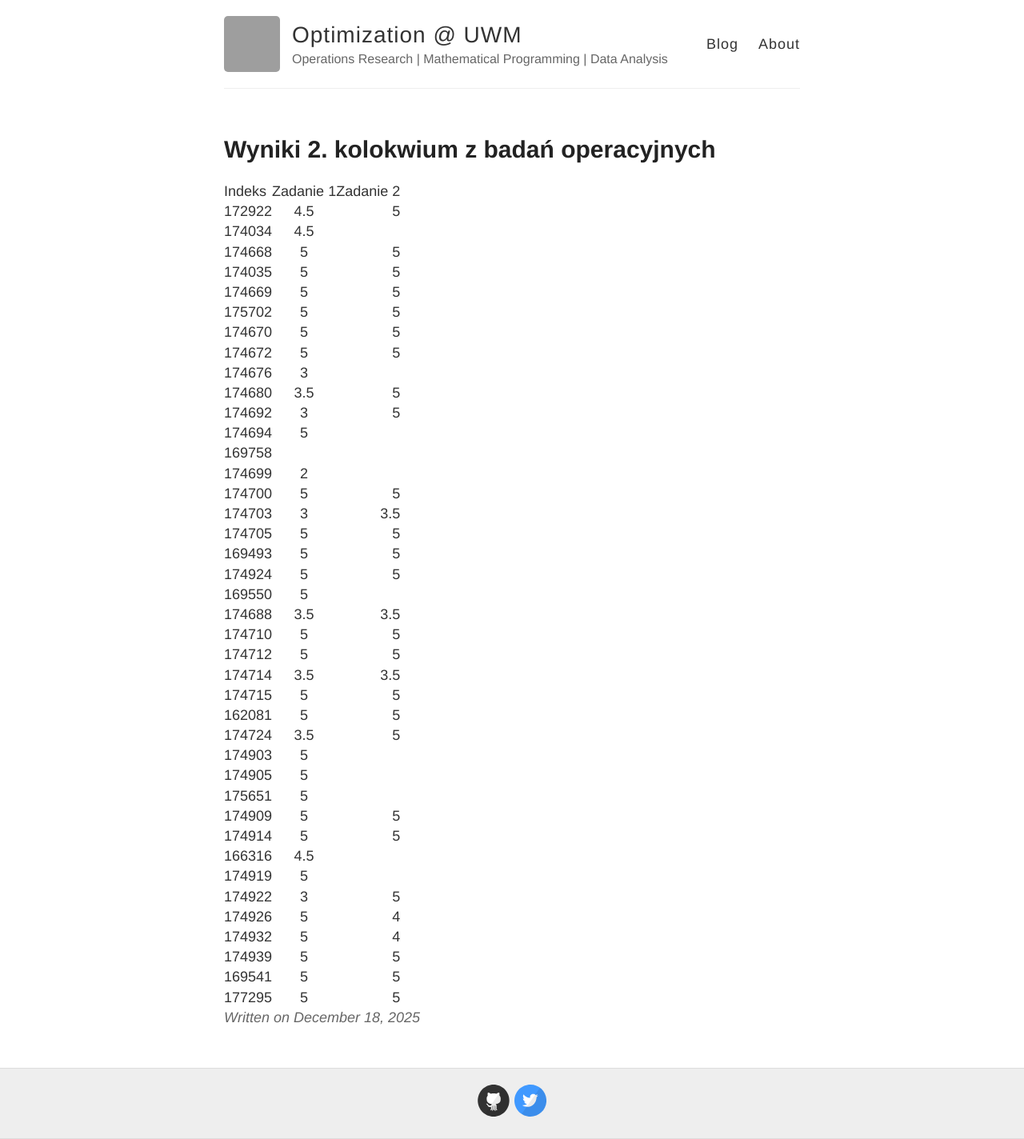
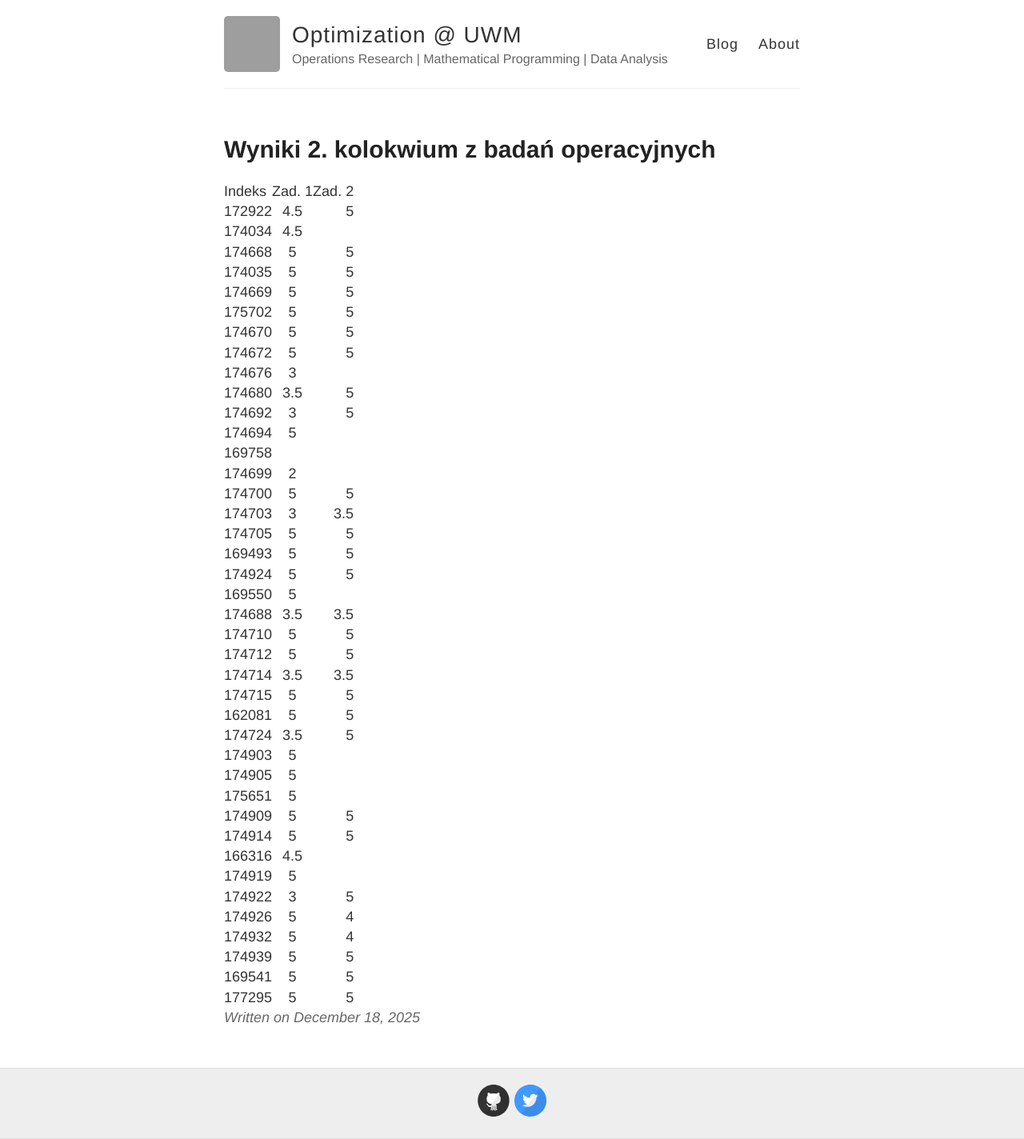
Before and after one commit to uwmopt/uwmopt.github.io, a Jekyll site: the page built from _posts/2025-12-18-Wyniki_kol2.md, in a window 1280 px wide. Shown: the whole page at 80% size. Built offline with Jekyll 4.4.1, drawn with Linux system fonts in a browser that asks for light colours; grey boxes are pictures that could not be loaded.

Commit message:
Kolokwium 2 wyniki

```diff
--- a/_posts/2025-12-18-Wyniki_kol2.md
+++ b/_posts/2025-12-18-Wyniki_kol2.md
@@ -3,7 +3,7 @@ layout: post
 title: Wyniki 2. kolokwium z badań operacyjnych
 ---
 
-| Indeks | Zadanie 1 | Zadanie 2 |
+| Indeks | Zad. 1 | Zad. 2 |
 |:-------|:---------:|----------:|
 | 172922 | 4.5       | 5         |
 | 174034 | 4.5       |           |
```
